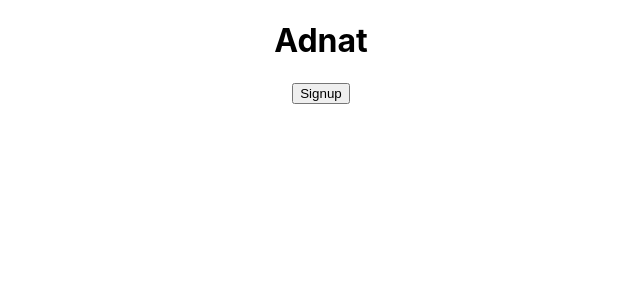
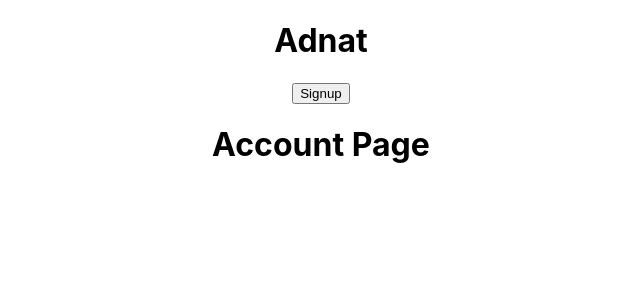
Before and after one commit to thrlstl/adnat-client, a React (Create React App) app: page /account in a window 1280 px wide. Shown: the top 300 px of the page, without its empty margins (319-959 px from the left). Built offline with nearby package versions, Linux system fonts and the light colour scheme.

Commit message:
Adding routing and pages

```diff
--- a/package.json
+++ b/package.json
@@ -10,6 +10,7 @@
     "react": "^17.0.2",
     "react-dom": "^17.0.2",
     "react-redux": "^7.2.4",
+    "react-router-dom": "^5.2.0",
     "react-scripts": "4.0.3",
     "web-vitals": "^1.0.1"
   },
--- a/src/App.js
+++ b/src/App.js
@@ -1,12 +1,14 @@
 import './App.css';
 import Auth from './components/Auth/Auth'
 import Header from './components/Header'
+import HomeStack from './components/HomeStack';
 
 function App() {
   return (
     <div className="App">
       <Header />
       <Auth />
+      <HomeStack />
     </div>
   );
 }
--- /dev/null
+++ b/src/components/CurrentPage.js
@@ -0,0 +1,18 @@
+import { Switch, Route, Redirect } from 'react-router-dom'
+import AccountPage from './Pages/AccountPage';
+import HomePage from './Pages/HomePage';
+import OrganizationPage from './Pages/OrganizationPage';
+import ShiftsPage from './Pages/ShiftsPage';
+
+function CurrentPage() {
+    return (
+        <Switch>
+            <Route exact path='/home' component={HomePage} />
+            <Route exact path='/organization' component={OrganizationPage} />
+            <Route exact path='/shifts' component={ShiftsPage} />
+            <Route exact path='/account' component={AccountPage} />
+        </Switch>
+    )
+}
+
+export default CurrentPage;
--- /dev/null
+++ b/src/components/HomeStack.js
@@ -0,0 +1,9 @@
+import CurrentPage from "./CurrentPage";
+
+function HomeStack() {
+    return (
+        <CurrentPage />
+    )
+}
+
+export default HomeStack;
--- /dev/null
+++ b/src/components/Pages/AccountPage.js
@@ -0,0 +1,7 @@
+function AccountPage() {
+    return (
+        <h1>Account Page</h1>
+    )
+}
+
+export default AccountPage;
--- /dev/null
+++ b/src/components/Pages/HomePage.js
@@ -0,0 +1,7 @@
+function HomePage() {
+    return (
+        <h1>Home</h1>
+    )
+}
+
+export default HomePage;
--- /dev/null
+++ b/src/components/Pages/OrganizationPage.js
@@ -0,0 +1,7 @@
+function OrganizationPage() {
+    return (
+        <h1>Organization View</h1>
+    )
+}
+
+export default OrganizationPage;
--- /dev/null
+++ b/src/components/Pages/ShiftsPage.js
@@ -0,0 +1,7 @@
+function ShiftsPage() {
+    return (
+        <h1>Shifts Page</h1>
+    )
+}
+
+export default ShiftsPage;
--- a/src/index.js
+++ b/src/index.js
@@ -2,6 +2,7 @@ import React from 'react';
 import ReactDOM from 'react-dom';
 import { Provider } from 'react-redux'
 import { createStore } from 'redux'
+import { BrowserRouter as Router } from 'react-router-dom'
 import './index.css';
 import App from './App';
 import reportWebVitals from './reportWebVitals';
@@ -16,7 +17,9 @@ const store = createStore(
 ReactDOM.render(
   <React.StrictMode>
     <Provider store={store}>
-      <App />
+      <Router>
+        <App />
+      </Router>
     </Provider>
   </React.StrictMode>,
   document.getElementById('root')
```
Also changed, not shown: 1 other file (tests, documents, lock files or other folders).
